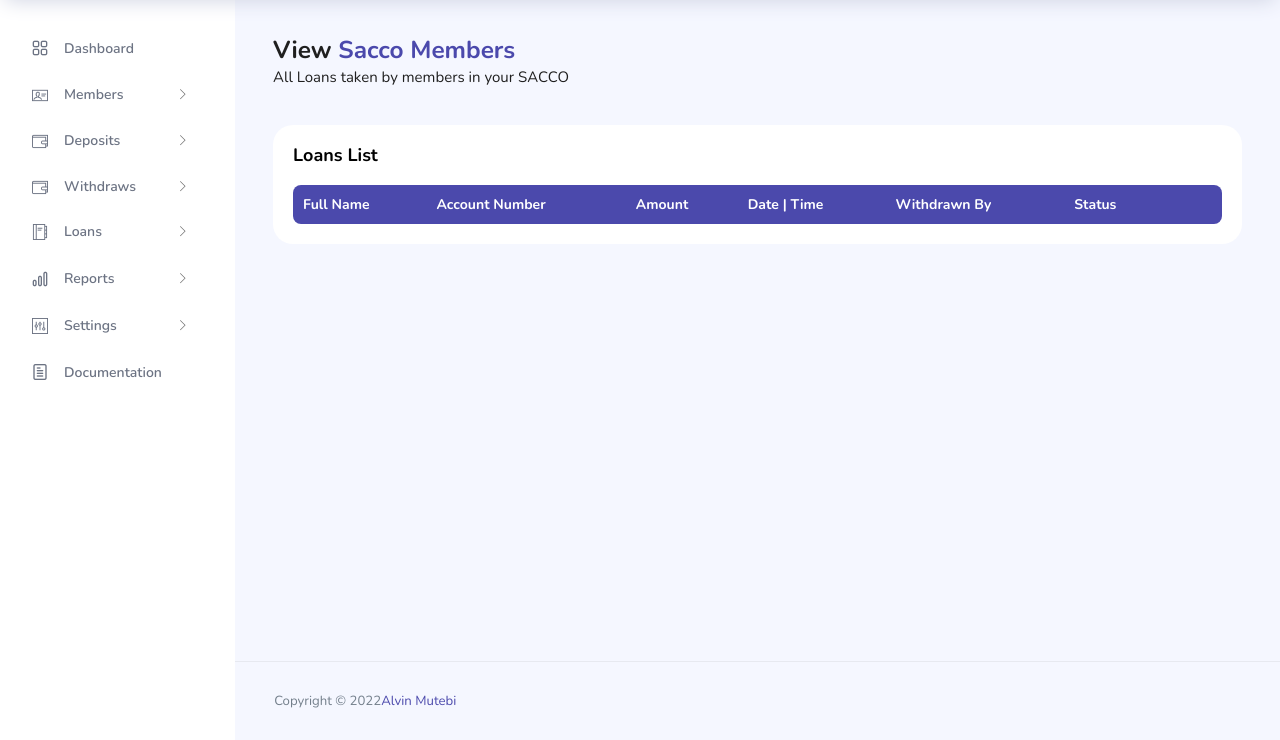
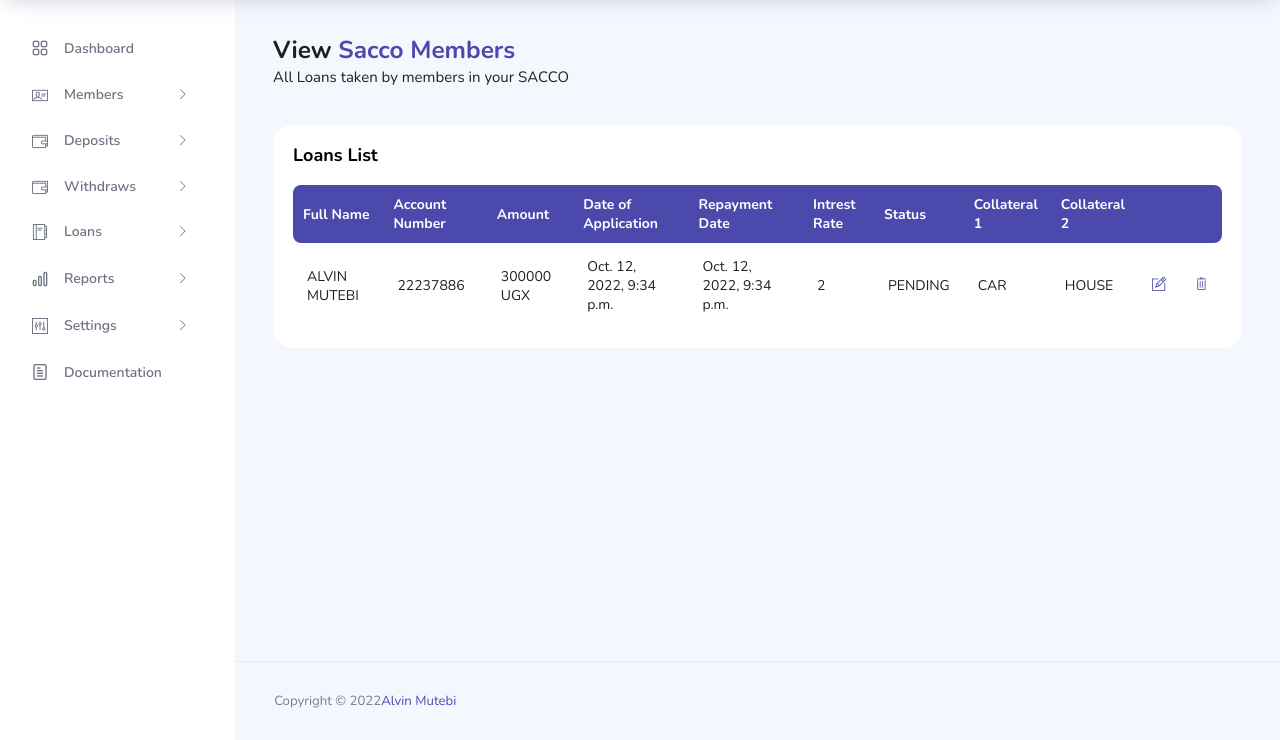
Before and after one commit to alvienzo720/Teleka_V2, a Django app: page /view-loans/ in a window 1280 px wide. Shown: the part 60-800 px from the top of the page. Run offline with Django 3.2, Linux system fonts and the light colour scheme; a user stored in the database is signed in; data comes from the database, SQL or seed files in the repository; lists and menus that the app fills with data are empty; style sheets or scripts are compiled from the project's sources; some libraries are stand-ins or nearby versions.

Commit message:
Add view loan table

```diff
--- a/SavingsManager/teleka/templates/teleka/viewLoan.html
+++ b/SavingsManager/teleka/templates/teleka/viewLoan.html
@@ -33,9 +33,12 @@
                                                 <th>Full Name</th>
                                                 <th>Account Number</th>
                                                 <th>Amount</th>
-                                                <th>Date | Time </th>
-                                                <th>Withdrawn By </th>
+                                                <th>Date of Application</th>
+                                                <th>Repayment Date</th>
+                                                <th>Intrest Rate</th>
                                                 <th>Status</th>
+                                                <th>Collateral 1</th>
+                                                <th>Collateral 2</th>
                                                 <th></th>
                                                 <th></th>
 
@@ -43,18 +46,19 @@
                                             </tr>
                                         </thead>
                                         <tbody>
-                                            {% for withdraw in withdraws %}
+                                            {% for loan in loans %}
                                             <tr>
-                                                <td>{{withdraw.member_name}}</td>
-                                                <td>{{withdraw.account_number}}</td>
-                                                <td>{{withdraw.amount}} UGX</td>
-                                                <td>{{withdraw.date_of_transaction}}</td>
-                                                <td>{{withdraw.withdrawn_by}}</td>
-                                                <td>{{withdraw.status}}</td>
-                                                <td><a href="{% url 'withdraw-update' withdraw.id %}"><i
-                                                            class="ti-pencil-alt text-primary"></i></a></td>
-                                                <td><a href="{% url 'withdraw-delete' withdraw.id %}"><i
-                                                            class="ti-trash text-primary"></i></a></td>
+                                                <td>{{loan.member_name}}</td>
+                                                <td>{{loan.account_number}}</td>
+                                                <td>{{loan.amount}} UGX</td>
+                                                <td>{{loan.date_of_loan_application}}</td>
+                                                <td>{{loan.date_of_repayemnt}}</td>
+                                                <td>{{loan.intrest_rate}}</td>
+                                                <td>{{loan.status}}</td>
+                                                <td>{{loan.collateral1}}</td>
+                                                <td>{{loan.collateral2}}</td>
+                                                <td><a href="#"><i class="ti-pencil-alt text-primary"></i></a></td>
+                                                <td><a href="#"><i class="ti-trash text-primary"></i></a></td>
 
 
                                             </tr>
```
